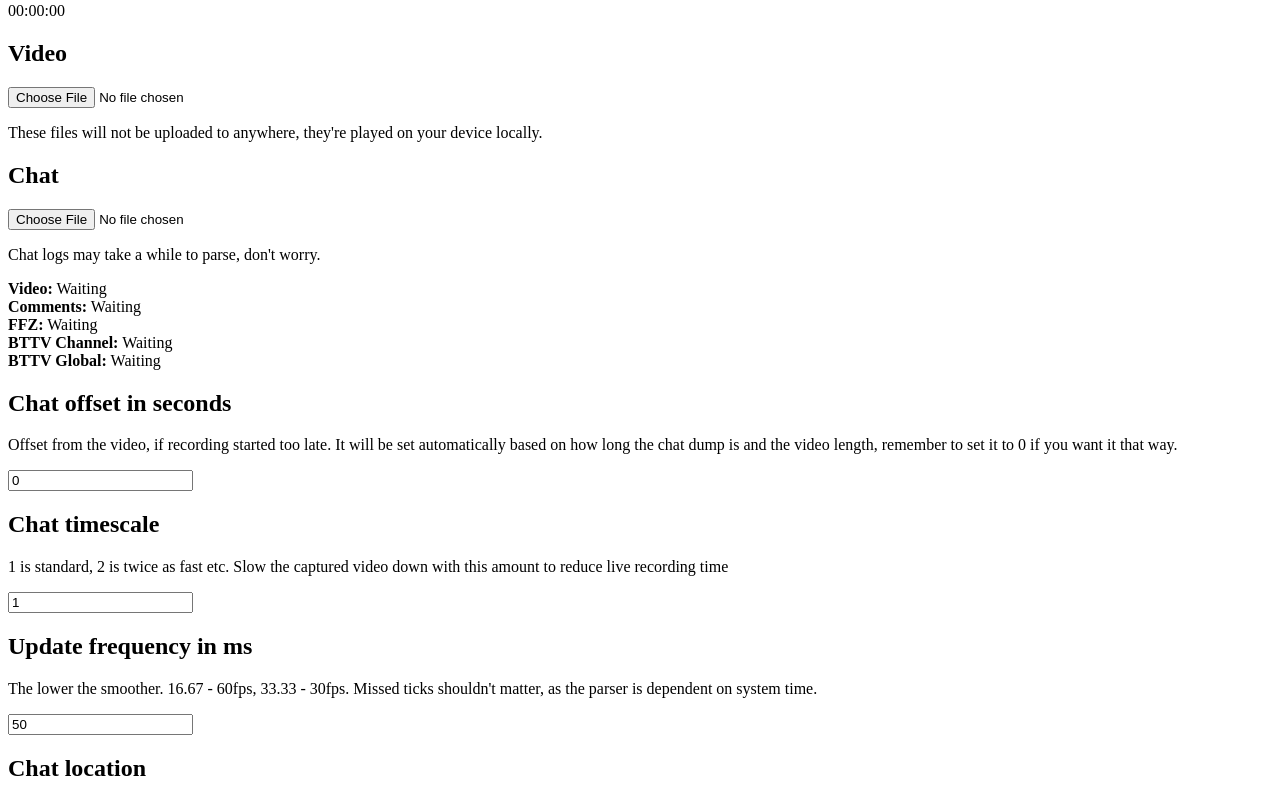
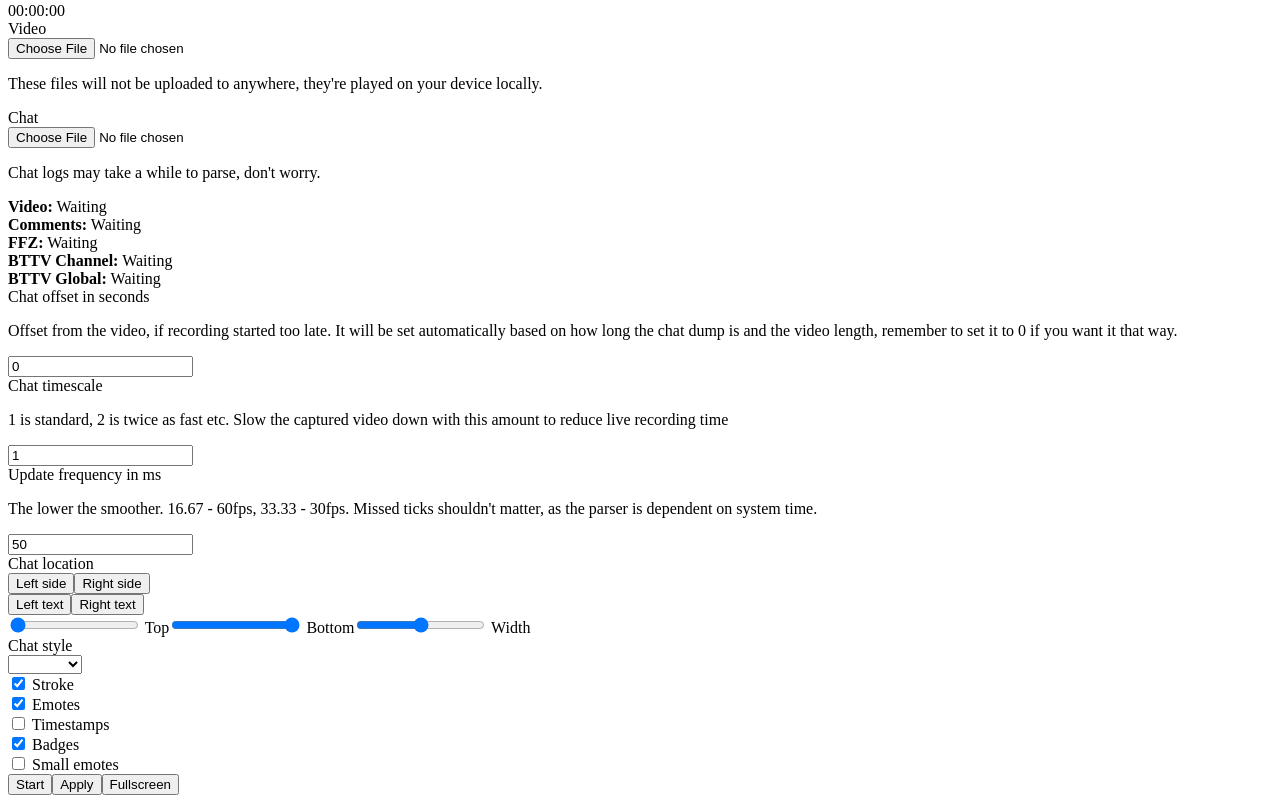
Before and after one commit to DerBunteBall/twitch-vod-chat, a Vue app: page / in a window 1280 px wide. Shown: the part 196-993 px from the top of the page. Built offline with nearby package versions, Linux system fonts and the light colour scheme; the HTML template or start-up script is replaced by a standard one.

Commit message:
compact titles, some bugfixes for chat location, add a few more styles

```diff
--- a/src/App.vue
+++ b/src/App.vue
@@ -27,27 +27,33 @@
 				<div class="option-row">
 
 					<div class="option-group" id="option-group-video">
-						<h2>Video</h2>
+						<div class="option-title">Video</div>
+						<div class="option-content">
 							<input type="file" id="inputVideo" accept="video/*" @change="loadVideo" />
 							<p class="help-text">
 								These files will not be uploaded to anywhere, they're played on your device locally.
 							</p>
 						</div>
+					</div>
 
 					<div class="option-group" id="option-group-chat">
-						<h2>Chat</h2>
+						<div class="option-title">Chat</div>
+						<div class="option-content">
 							<input type="file" id="inputChat" accept="application/json" @change="loadChat" />
 							<p class="help-text">
 								Chat logs may take a while to parse, don't worry.
 							</p>
 						</div>
+					</div>
 
 					<div class="option-group">
+						<div class="option-content">
 							<strong>Video:</strong> <span id="status-text-video">Waiting</span><br>
 							<strong>Comments:</strong> <span id="status-text-comments">Waiting</span><br>
 							<strong>FFZ:</strong> <span id="status-text-ffz">Waiting</span><br>
 							<strong>BTTV Channel:</strong> <span id="status-text-bttv_channel">Waiting</span><br>
 							<strong>BTTV Global:</strong> <span id="status-text-bttv_global">Waiting</span>
+						</div>
 					</div>
 
 				</div>
@@ -55,7 +61,8 @@
 				<div class="option-row">
 
 					<div class="option-group">
-						<h2>Chat offset in seconds</h2>
+						<div class="option-title">Chat offset in seconds</div>
+						<div class="option-content">
 							<p class="help-text">
 								Offset from the video, if recording started too late.
 								It will be set automatically based on how long the chat dump is
@@ -63,27 +70,33 @@
 							</p>
 							<input id="optionOffset" value="0">
 						</div>
+					</div>
 
 					<div class="option-group">
-						<h2>Chat timescale</h2>
+						<div class="option-title">Chat timescale</div>
+						<div class="option-content">
 							<p class="help-text">
 								1 is standard, 2 is twice as fast etc.
 								Slow the captured video down with this amount to reduce live recording time
 							</p>
 							<input id="optionTimescale" value="1">
 						</div>
+					</div>
 
 					<div class="option-group">
-						<h2>Update frequency in ms</h2>
+						<div class="option-title">Update frequency in ms</div>
+						<div class="option-content">
 							<p class="help-text">
 								The lower the smoother. 16.67 - 60fps, 33.33 - 30fps.
 								Missed ticks shouldn't matter, as the parser is dependent on system time.
 							</p>
 							<input id="optionTickDelay" value="50">
 						</div>
+					</div>
 
 					<div class="option-group">
-						<h2>Chat location</h2>
+						<div class="option-title">Chat location</div>
+						<div class="option-content">
 							<div class="button-group">
 								<button class="button is-small" @click="alignChat('left')">Left side</button>
 								<button class="button is-small" @click="alignChat('right')">Right side</button>
@@ -93,23 +106,32 @@
 								<button class="button is-small" @click="alignText('right')">Right text</button>
 							</div>
 							<label><input class="input-range" type="range" min="0" max="100" value="0" v-model="$root.vp.chatTop"> Top</label>
-						<label><input class="input-range" type="range" min="0" max="100" value="0" v-model="$root.vp.chatBottom"> Bottom</label>
+							<label><input class="input-range" type="range" min="0" max="100" value="0" v-model="$root.vp.chatBottom" style="direction: ltr"> Bottom</label>
 							<label><input class="input-range" type="range" min="0" max="100" value="0" v-model="$root.vp.chatWidth"> Width</label>
+						</div>
 					</div>
 
 					<div class="option-group">
-						<h2>Chat style</h2>
-						<select id="optionChatStyle">
+						<div class="option-title">Chat style</div>
+						<div class="option-content">
+							<select v-model="$root.vp.chatStyle">
 								<option value="has-gradient">Gradient</option>
-							<option value="has-fill">Fill</option>
+								<option value="has-fill40">Fill 40%</option>
+								<option value="has-fill80">Fill 80%</option>
 								<option value="">None</option>
-						</select><br>
+							</select>
+
+							<!--
+							<label><input class="input-range" type="range" min="0" max="100" value="70" v-model="$root.vp.chatBackgroundOpacity" style="width: 120px"> Opacity</label>
+							-->
+							<br>
 
 							<label><input type="checkbox" checked="checked" v-model="$root.vp.chatStroke"> Stroke</label><br>
 							<label><input type="checkbox" checked="checked" v-model="$root.vp.emotesEnabled"> Emotes</label><br>
 							<label><input type="checkbox" checked="checked" v-model="$root.vp.timestampsEnabled"> Timestamps</label><br>
-						<label><input type="checkbox" checked="checked" v-model="$root.vp.badgesEnabled"> Badges</label>
-
+							<label><input type="checkbox" checked="checked" v-model="$root.vp.badgesEnabled"> Badges</label><br>
+							<label><input type="checkbox" checked="checked" v-model="$root.vp.smallEmotes"> Small emotes</label>
+						</div>
 					</div>
 
 				</div>
--- a/src/components/ChatEmote.vue
+++ b/src/components/ChatEmote.vue
@@ -13,7 +13,8 @@ export default {
             return {
                 'emote': true,
                 [this.emote.network]: true,
-                [this.emote.class]: true
+                [this.emote.class]: true,
+                'is-small': this.$root.vp.smallEmotes
             }
         }
     }
--- a/src/components/ChatMessage.vue
+++ b/src/components/ChatMessage.vue
@@ -1,7 +1,7 @@
 <template>
     <div class="comment">
         <span class="time" v-if="$root.vp.timestampsEnabled">{{ message.time }}</span>
-        <span class="badges">
+        <span class="badges" v-if="$root.vp.badgesEnabled">
             <ChatBadge v-for="(badge, id) in message.badges" v-bind:key="id" v-bind:badge="badge"></ChatBadge>
         </span>
         <span class="name" v-bind:style="{ color: message.usernameColour }">{{ message.username }}:</span>
--- a/src/player.scss
+++ b/src/player.scss
@@ -63,8 +63,12 @@ body {
 		text-align: right;
 	}
 
-	&.has-fill {
+	&.has-fill40 {
 		background: rgba(0, 0, 0, .4);
+	}
+
+	&.has-fill80 {
+		background: rgba(0, 0, 0, .8);
 	}
 
 	.comment {
@@ -118,7 +122,13 @@ body {
 	}
 
 	.emote {
+
 		max-height: 32px;
+
+		&.is-small {
+			max-height: 18px;
+		}
+
 	}
 
 	img {
@@ -177,23 +187,35 @@ body {
 .option-group {
 
 	margin: 1px;
-	padding: 5px;
 
 	border: 1px solid #666;
 	background: #222;
 	color: #ccc;
 
-}
+	&.ok {
+		background: #3B5134;
+		border-color: #5D963A;
+	}
 
-.option-group.ok {
-	background: #3B5134;
-	border-color: #5D963A;
-}
+	h2 {
+		font-size: 16px;
+		margin: 0;
+		padding: 0 0 1px 0;
+	}
 
-.option-group h2 {
-	font-size: 16px;
-	margin: 0;
-	padding: 0 0 1px 0;
+	.option-title {
+		padding: 2px 4px;
+		background: #333;
+		font-weight: 700;
+		font-size: 90%;
+		text-shadow: 0 1px 0 #000;
+		border-bottom: 1px solid #555;
+	}
+
+	.option-content {
+		padding: 4px;
+	}
+
 }
 
 #timeline {
@@ -209,6 +231,8 @@ body {
 	color: #aaa;
 	font-weight: 300;
 	font-size: 90%;
+	margin: 0 0 3px 0;
+	padding: 0;
 }
 
 .button {
@@ -253,7 +277,7 @@ body {
 }
 
 .input-range {
-	height: 16px;
+	/* height: 18px; */
 	vertical-align: -2px;
 }
 
@@ -272,7 +296,9 @@ input {
 
 }
 
+/*
 p {
 	margin: 3px 0;
 	padding: 0;
 }
+*/
--- a/src/vodplayer.ts
+++ b/src/vodplayer.ts
@@ -24,8 +24,8 @@ export default class VODPlayer {
     commentAmount: number;
     tickDelay: number;
     timeScale: number;
-    vodLength: any;
-    archiveLength: any;
+    vodLength: number;
+    archiveLength: number;
     channelName: string;
 
     noVideo: boolean;
@@ -34,10 +34,10 @@ export default class VODPlayer {
     emotesEnabled: boolean;
     timestampsEnabled: boolean;
     badgesEnabled: boolean;
+    smallEmotes: boolean;
 
     // chatStroke: boolean;
 
-    twitchBadges: {};
     twitchClientId: string;
     channelId: any;
     interval: any;
@@ -54,6 +54,9 @@ export default class VODPlayer {
     _chatBottom: number;
 
     commentQueue: any[];
+    _chatStyle: string;
+    _chatBackgroundOpacity: number;
+
 
     constructor(){
 
@@ -104,6 +107,7 @@ export default class VODPlayer {
         this.emotesEnabled      = true;
         this.timestampsEnabled  = false;
         this.badgesEnabled      = true;
+        this.smallEmotes        = false;
 
         this.noVideo        = false;
 
@@ -111,8 +115,6 @@ export default class VODPlayer {
 
         this._chatTop       = 0;
         this._chatBottom    = 100;
-
-        this.twitchBadges   = {};
 
         this.twitchClientId = '';
 
@@ -205,21 +207,23 @@ export default class VODPlayer {
 
                     let imageSrc = null;
 
+                    // global badge
                     if( this.badges.global[ badgeId ] && this.badges.global[ badgeId ].versions[ badgeVersion ] )
                         imageSrc = this.badges.global[ badgeId ].versions[ badgeVersion ].image_url_1x;
 
+                    // channel badge
                     if( this.badges.channel[ badgeId ] && this.badges.channel[ badgeId ].versions[ badgeVersion ] )
                         imageSrc = this.badges.channel[ badgeId ].versions[ badgeVersion ].image_url_1x;
 
                     if(!imageSrc){
-                        console.error('no badge', badgeId, badgeVersion, this.twitchBadges);
+                        console.error('no badge', badgeId, badgeVersion);
                         continue;
                     }
 
                     badgeObj.id = b._id;
                     badgeObj.url = imageSrc;
 
-                    commentObj.badges.push( badgeObj );
+                    commentObj.badges.unshift( badgeObj ); // TODO: insert in what order?
 
                     /*
                     let badgeImage = document.createElement('img');
@@ -362,6 +366,7 @@ export default class VODPlayer {
                         }
                         */
 
+                        // TODO: optimize this
                         if(!found_emote){
                             commentObj.messageFragments.push({
                                 type: 'text',
@@ -451,11 +456,13 @@ export default class VODPlayer {
 
         // remove old comments
 
+        /*
         if( this.elements.comments.children.length > 100 ){
             for( let i = this.elements.comments.children.length; i > 100; i-- ){
                 this.elements.comments.removeChild( this.elements.comments.firstChild );
             }
         }
+        */
 
         if( this.commentQueue.length > 100 ){
             for( let i = this.commentQueue.length; i > 100; i-- ){
@@ -524,6 +531,9 @@ export default class VODPlayer {
 
     }
 
+    /**
+     * Reset chat
+     */
     reset(){
 
         this.elements.comments.innerHTML = '';
@@ -540,6 +550,9 @@ export default class VODPlayer {
 
     }
 
+    /**
+     * Update timing settings
+     */
     apply(){
 
         console.log('Applying options');
@@ -561,6 +574,9 @@ export default class VODPlayer {
 
     }
 
+    /**
+     * Request fullscreen in modern browsers
+     */
     fullscreen(){
 
         let element = this.elements.player;
@@ -577,6 +593,11 @@ export default class VODPlayer {
 
     }
 
+    /**
+     * Load chat & video, stupid solution
+     * @param ev Event
+     * @param f Type
+     */
     load( ev : HTMLInputEvent , f: string ){
 
         let URL = window.URL || window.webkitURL;
@@ -635,7 +656,7 @@ export default class VODPlayer {
                 console.log('Archive length: ' + this.archiveLength );
 
                 if( this.archiveLength > 0 ){
-                    (<HTMLInputElement>document.getElementById('optionOffset')).value = ( parseInt( this.vodLength ) - parseInt( this.archiveLength ) ).toString();
+                    (<HTMLInputElement>document.getElementById('optionOffset')).value = ( this.vodLength - this.archiveLength ).toString();
                 }
 
                 this.channelName    = this.chatLog.video.user_name;
@@ -712,14 +733,18 @@ export default class VODPlayer {
         console.log("Add event listeners");
 
         this.embedPlayer.addEventListener(Twitch.Player.READY, () => {
+
             console.log("embed player ready");
+
             this.embedPlayer.seek(0);
             this.embedPlayer.pause();
             this.embedPlayer.setMuted(false);
-            //setTimeout(() => {
-            // this.embedPlayer.seek(0);
-            // this.embedPlayer.pause();
-            //}, 500);
+
+            setTimeout(() => {
+                this.embedPlayer.seek(0);
+                this.embedPlayer.pause();
+            }, 500);
+
         });
 
         /*
@@ -763,22 +788,6 @@ export default class VODPlayer {
             return false;
         }
 
-        /*
-        fetch( 'https://api.twitch.tv/kraken/chat/' + this.channelId + '/badges', {
-            // mode: 'no-cors',
-            headers: {
-                'Accept': 'application/vnd.twitchtv.v5+json',
-                'Client-ID': this.twitchClientId
-            }
-        }).then( function(response){
-            console.log('badges response', response);
-            return response.json();
-        }).then( (json2) => {
-            this.twitchBadges = json2;
-            console.log('twitch badges', this.twitchBadges);
-        });
-        */
-
         // global badges
         fetch( 'https://badges.twitch.tv/v1/badges/global/display').then( function(response){
             return response.json();
@@ -805,6 +814,9 @@ export default class VODPlayer {
 
     }
 
+    /**
+     * Fetch emotes from multiple sources
+     */
     fetchEmotes(){
 
         if(!this.channelName){
@@ -919,7 +931,7 @@ export default class VODPlayer {
 
     set chatBottom( v: number ){
         this.elements.comments.style.bottom = v + '%';
-        this._chatTop = v;
+        this._chatBottom = v;
     }
 
     get chatBottom(){
@@ -938,6 +950,29 @@ export default class VODPlayer {
     set chatStroke( enabled : boolean ){
         this.elements.comments.classList.toggle('has-stroke', enabled);
     }
+
+    set chatStyle( s : string ){
+        this.elements.comments.classList.remove('has-gradient', 'has-fill40', 'has-fill80');
+        if( s ) this.elements.comments.classList.add( s );
+        this._chatStyle = s;
+    }
+
+    get chatStyle(){
+        return this._chatStyle;
+    }
+
+    /*
+    set chatBackgroundOpacity( s : number ){
+        this.elements.comments.classList.remove('has-gradient', 'has-fill');
+        if( s ) this.elements.comments.classList.add( s );
+
+        this._chatBackgroundOpacity = s;
+    }
+
+    get chatBackgroundOpacity(){
+        return this._chatBackgroundOpacity;
+    }
+    */
 
 }
 
@@ -964,11 +999,13 @@ document.addEventListener("DOMContentLoaded", () => {
     console.log(vodplayer);
 
     // chat style
+    /*
     document.getElementById('optionChatStyle').addEventListener('change', function( ev : HTMLInputEvent ){
         console.log('Set chat style');
         vodplayer.elements.comments.classList.remove('has-gradient', 'has-fill');
         if( ev.target.value ) vodplayer.elements.comments.classList.add( ev.target.value );
     });
+    */
 
     /*
     document.getElementById('optionChatStroke').addEventListener('change', function( ev : HTMLInputEvent ){
```
Also changed, not shown: 2 other files (tests, documents, lock files or other folders). Lines whose indentation alone changed are shown as unchanged.
